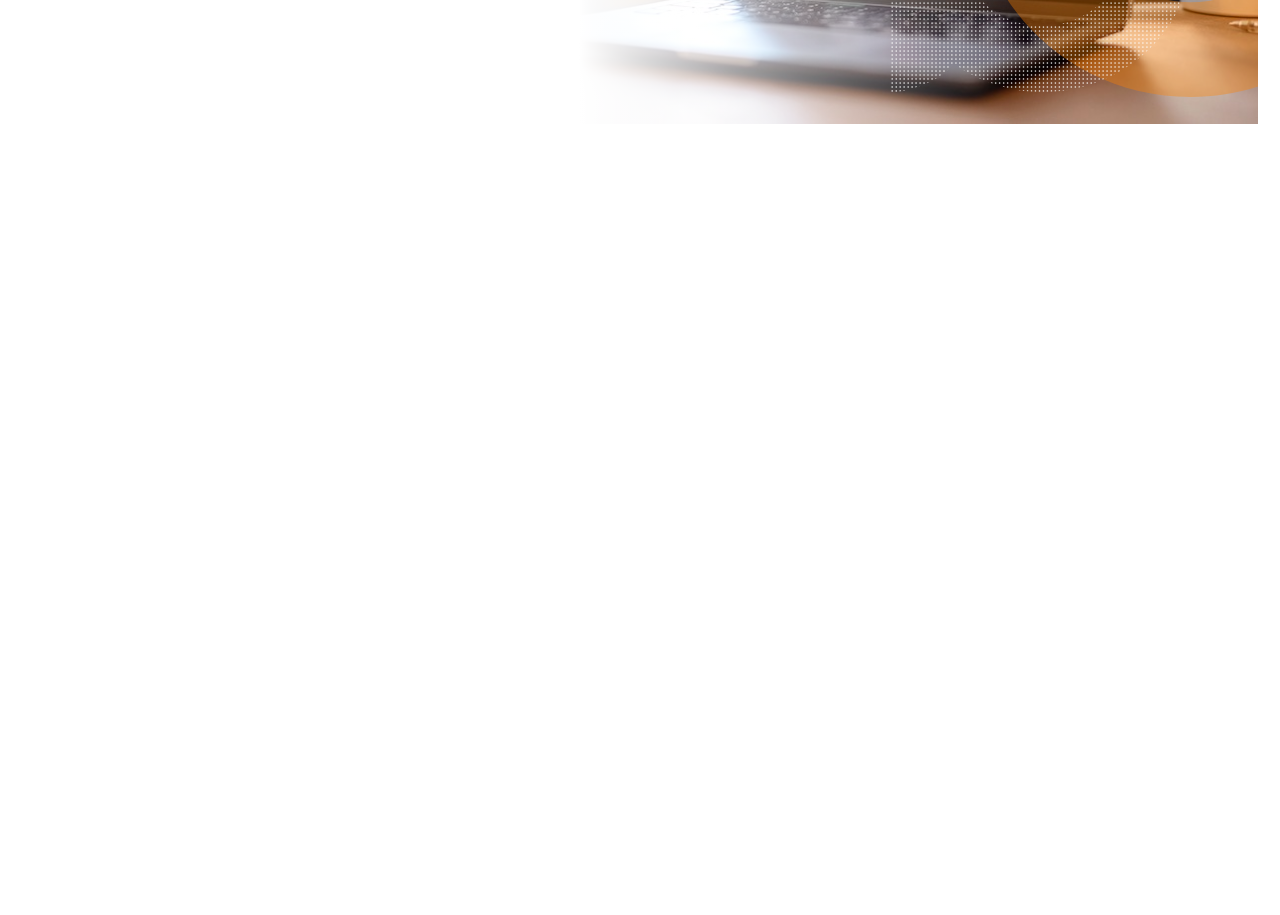
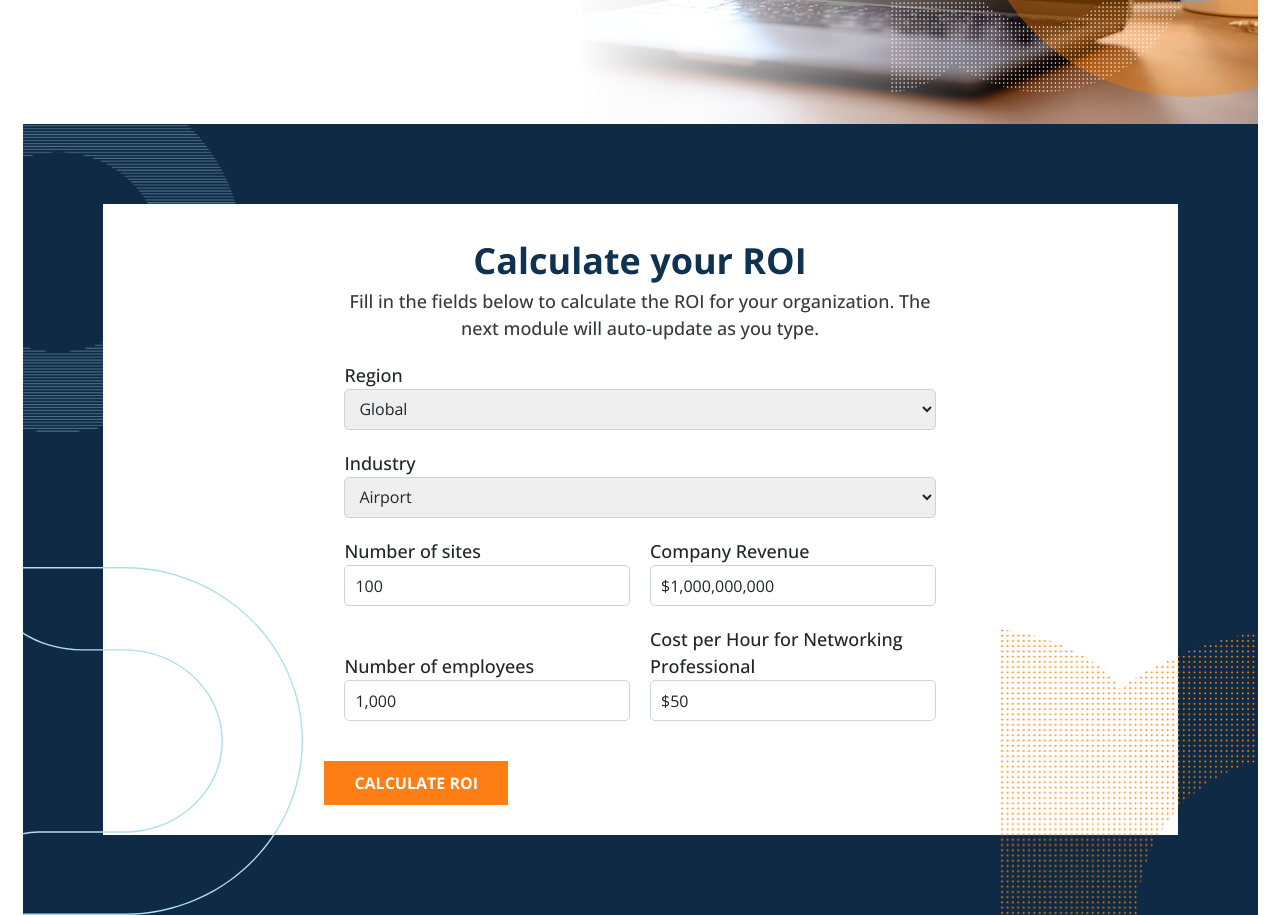
Before and after one commit to joshua-rdrgz/aruba-landing-page-clone, a website built with Vite: page index.html in a window 1280 px wide. Shown: the part 326-1241 px from the top of the page. Before the commit the page ends 800 px from the top, so only its background shows below. Built offline with nearby package versions, Linux system fonts and the light colour scheme.

Commit message:
Add Calculator.

```diff
--- /dev/null
+++ b/css/components/btn.css
@@ -0,0 +1,9 @@
+.btn {
+  display: block;
+  background-color: var(--bs-orange);
+  color: var(--bs-white);
+  border: 0;
+  font-size: 1.6rem;
+  font-weight: bold;
+  padding: 1rem 3rem;
+}
--- /dev/null
+++ b/css/components/calculator.css
@@ -0,0 +1,112 @@
+.calculator {
+  position: relative;
+  background-color: var(--bs-navy-dark);
+  padding: 8rem;
+  overflow: hidden;
+  z-index: 5;
+}
+
+.calculator__content {
+  position: relative;
+  background-color: var(--bs-white);
+  color: var(--bs-dark);
+  text-align: center;
+  padding: 3rem 0;
+  z-index: 5;
+}
+
+.calculator__content-wrapper {
+  margin: 0 auto;
+  max-width: 55%;
+}
+
+.calculator__title {
+  color: var(--bs-navy);
+  font-size: 3.6rem;
+  font-weight: bold;
+}
+
+.calculator__subtitle {
+  color: var(--bs-gray-dark);
+  font-size: 1.8rem;
+  font-weight: 500;
+  margin-bottom: 2rem;
+}
+
+.calculator__form {
+  display: grid;
+  grid-template-columns: repeat(2, 1fr);
+  text-align: left;
+  gap: 2rem;
+  align-items: end;
+  max-width: 61.7rem;
+}
+
+.calculator__label--select {
+  grid-column: 1 / -1;
+}
+
+.calculator__label-text {
+  display: block;
+  font-size: 1.8rem;
+  font-weight: 500;
+}
+
+.calculator__input {
+  padding: 0.75rem 1rem;
+  width: 100%;
+  font-size: 1.6rem;
+  border: 1px solid var(--bs-gray-light);
+  border-radius: 0.5rem;
+  color: var(--bs-dark);
+}
+
+.calculator__btn {
+  margin-top: 2rem;
+  max-width: max-content;
+  translate: -2rem;
+}
+
+.calculator__image {
+  position: absolute;
+}
+
+.calculator__image--blue-reverse {
+  top: 0;
+  left: 0;
+  width: 30%;
+  translate: -15rem -5rem;
+  z-index: 2;
+}
+
+.calculator__image--blue-stroke {
+  bottom: 0;
+  left: 0;
+  width: 30%;
+  translate: -9rem;
+  z-index: 7;
+}
+
+.calculator__image--orange-dot {
+  bottom: 0;
+  right: 0;
+  translate: 3rem;
+  z-index: 7;
+}
+
+@media (max-width: 56.25em) {
+  /* 900px */
+  .calculator__image--orange-dot {
+    display: none;
+  }
+}
+
+@media (max-width: 48em) {
+  /* 770px */
+  .calculator {
+    padding: 0 4rem;
+  }
+  .calculator__form {
+    grid-template-columns: 1fr;
+  }
+}
--- a/css/style.css
+++ b/css/style.css
@@ -1,8 +1,11 @@
 @import url(./variables.css);
 @import url(./reset.css);
+
+@import url(./components/btn.css);
 
 @import url(./components/clone.css);
 @import url(./components/header.css);
 @import url(./components/language-nav.css);
 
 @import url(./components/herobox.css);
+@import url(./components/calculator.css);
--- a/index.html
+++ b/index.html
@@ -93,6 +93,90 @@
           </figure>
         </div>
       </section>
+      <section class="calculator">
+        <div class="calculator__content">
+          <div class="calculator__content-wrapper">
+            <h2 class="calculator__title">Calculate your ROI</h2>
+            <p class="calculator__subtitle">
+              Fill in the fields below to calculate the ROI for your
+              organization. The next module will auto-update as you type.
+            </p>
+            <form class="calculator__form">
+              <label class="calculator__label--select">
+                <span class="calculator__label-text">Region</span>
+                <select class="calculator__input">
+                  <option value="Global" selected="selected">Global</option>
+                  <option value="North America">North America</option>
+                  <option value="USA">USA</option>
+                  <option value="Europe">Europe</option>
+                  <option value="Asia">Asia</option>
+                  <option value="Middle East">Middle East</option>
+                  <option value="LATAM">LATAM</option>
+                  <option value="Oceania">Oceania</option>
+                </select>
+              </label>
+              <label class="calculator__label--select">
+                <span class="calculator__label-text">Industry</span>
+                <select class="calculator__input">
+                  <option value="Airport" selected="selected">Airport</option>
+                  <option value="Central Government">Central Government</option>
+                  <option value="Education">Education</option>
+                  <option value="Enterprise">Enterprise</option>
+                  <option value="Financial Services">Financial Services</option>
+                  <option value="Healthcare">Healthcare</option>
+                  <option value="Hospitality">Hospitality</option>
+                  <option value="Manufacturing">Manufacturing</option>
+                  <option value="Regional Government">
+                    Regional Government
+                  </option>
+                  <option value="Retail">Retail</option>
+                  <option value="Service Provider">Service Provider</option>
+                  <option value="Stadium">Stadium</option>
+                  <option value="Technology">Technology</option>
+                </select>
+              </label>
+              <label>
+                <span class="calculator__label-text">Number of sites</span>
+                <input type="text" class="calculator__input" value="100" />
+              </label>
+              <label>
+                <span class="calculator__label-text">Company Revenue</span>
+                <input
+                  type="text"
+                  class="calculator__input"
+                  value="$1,000,000,000"
+                />
+              </label>
+              <label>
+                <span class="calculator__label-text">Number of employees</span>
+                <input type="text" class="calculator__input" value="1,000" />
+              </label>
+              <label>
+                <span class="calculator__label-text"
+                  >Cost per Hour for Networking Professional</span
+                >
+                <input type="text" class="calculator__input" value="$50" />
+              </label>
+              <input
+                type="submit"
+                value="CALCULATE ROI"
+                class="btn calculator__btn"
+              />
+            </form>
+          </div>
+        </div>
+        <div>
+          <figure class="calculator__image calculator__image--blue-reverse">
+            <img src="/a-blue-line-reverse.png" alt="graphic" />
+          </figure>
+          <figure class="calculator__image calculator__image--blue-stroke">
+            <img src="/u-blue-stroke.svg" alt="graphic" />
+          </figure>
+          <figure class="calculator__image calculator__image--orange-dot">
+            <img src="/r-orange-dot.png" alt="graphic" />
+          </figure>
+        </div>
+      </section>
     </main>
   </body>
 </html>
```
